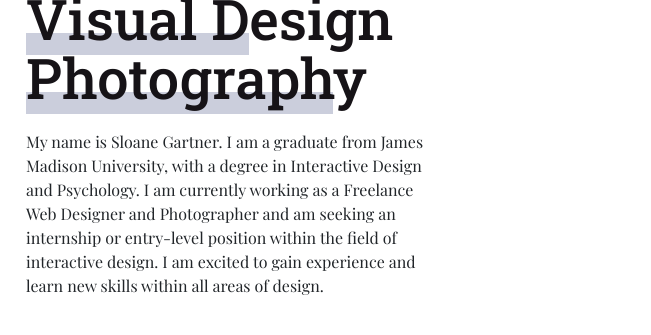
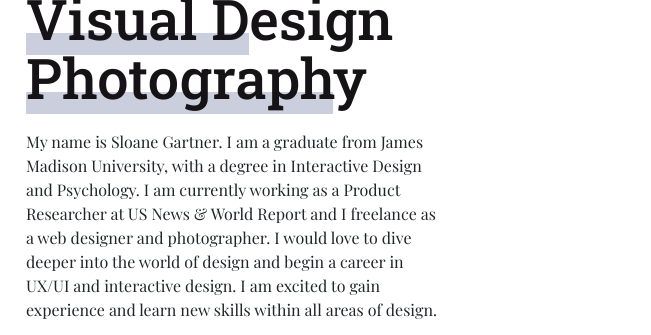
Before and after one commit to sloanegartner/gartner, a plain HTML site: page index.html in a window 1280 px wide. Shown: the part 355-690 px from the top of the page, 629-1280 px from the left. Drawn offline with nearby package versions, Linux system fonts and the light colour scheme.

Commit message:
Update index.html

```diff
--- a/index.html
+++ b/index.html
@@ -79,7 +79,7 @@ p {
       <h3><span class="half_background">Visual D</span>esign</h3>
       <h3><span class="half_background">Photograph</span>y</h3>
     </span>
-          <p class="card-text">My name is Sloane Gartner. I am a graduate from James Madison University, with a degree in Interactive Design and Psychology. I am currently working as a Freelance Web Designer and Photographer and am seeking an internship or entry-level position within the field of interactive design. I am excited to gain experience and learn new skills within all areas of design.</p>
+          <p class="card-text">My name is Sloane Gartner. I am a graduate from James Madison University, with a degree in Interactive Design and Psychology. I am currently working as a Product Researcher at US News & World Report and I freelance as a web designer and photographer. I would love to dive deeper into the world of design and begin a career in UX/UI and interactive design. I am excited to gain experience and learn new skills within all areas of design.</p>
 
           <p>I have a passion and interest in UX/UI design, web design, visual design, and front-end web development.</p>
     </section>
```
